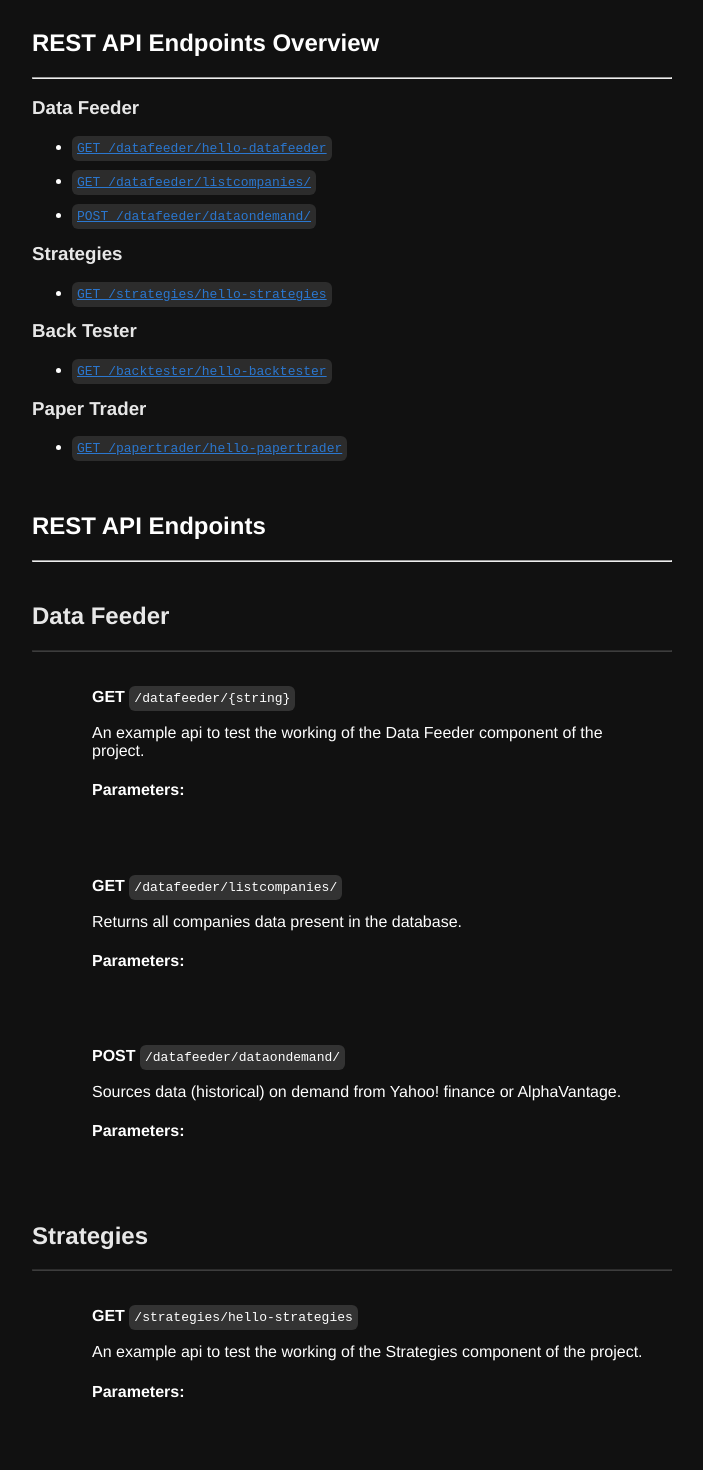
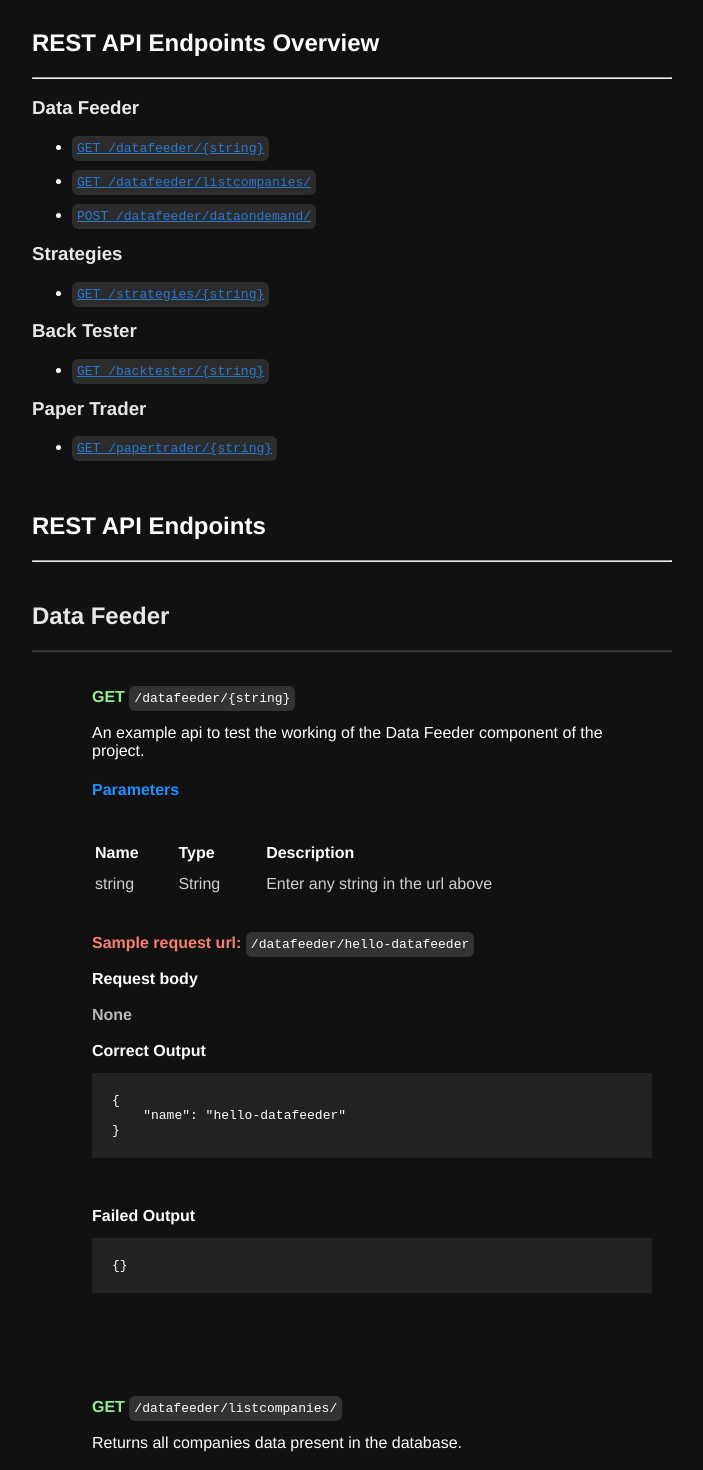
Before and after one commit to Varun487/AIAlgoTrading, a Vue app in the folder AITradingPlatform/UI/ai-trading-platform-ui/: page /api in a window 1280 px wide. Shown: the part 220-1690 px from the top of the page, without its empty margins (288-991 px from the left). Built offline with nearby package versions, Linux system fonts and the light colour scheme.

Commit message:
Completed REST API docs page

```diff
--- /dev/null
+++ b/AITradingPlatform/UI/ai-trading-platform-ui/src/components/Common/JsonBlock.vue
@@ -0,0 +1,21 @@
+<template>
+  <code>
+    <pre>{{ text }}</pre>
+  </code>
+</template>
+
+<script>
+export default {
+  name: "JsonBlock",
+  props: {
+    text: String,
+  },
+};
+</script>
+
+<style scoped>
+pre{
+	background-color: #222222;
+	padding: 20px;
+}
+</style>
--- a/AITradingPlatform/UI/ai-trading-platform-ui/src/components/RestApi/EndpointDescriptionItem.vue
+++ b/AITradingPlatform/UI/ai-trading-platform-ui/src/components/RestApi/EndpointDescriptionItem.vue
@@ -1,19 +1,58 @@
 <template>
   <div>
+
     <h2>{{ heading }}</h2>
     <hr />
 
     <ul v-for="api in apis" :key="api.code">
-      <li class="DescItem">
-        <b>{{ api.type }}</b> <Code :codetext="api.code" />
+      <li :id="api.link" class="desc-item">
+        <b class="api-type">{{ api.type }}</b> <Code :codetext="api.code" />
         <br />
         <br />
 
         {{ api.description }}
         <br />
 
-		<h4>Parameters: </h4>
+        <h4 class="api-parameters">Parameters</h4>
 
+        <table v-if="api.parameters">
+          <tr>
+            <th>Name</th>
+            <th>Type</th>
+            <th>Description</th>
+          </tr>
+          <tr v-for="parameter in api.parameters" :key="parameter.name">
+            <td>{{ parameter.name }}</td>
+            <td>{{ parameter.type }}</td>
+            <td>{{ parameter.desc }}</td>
+          </tr>
+        </table>
+
+        <h4 v-else  class="none" >None</h4>
+        <br />
+
+        <b class="api-correct-url">Sample request url: </b>
+        <Code :codetext="api.req_url" />
+        <br />
+        <br />
+
+        <b class="request-body">Request body </b>
+		<JsonBlock v-if="api.req_body" :text="api.req_body" />
+		<b v-else class="none" ><br /><br />None</b>
+        <br />
+        <br />
+
+        <b class="correct-output">Correct Output </b>
+        <JsonBlock v-if="api.correct_output" :text="api.correct_output" />
+		<b v-else class="none" ><br /><br />None</b>
+        <br />
+        <br />
+
+        <b class="failed-output">Failed Output </b>
+        <JsonBlock v-if="api.failed_output" :text="api.failed_output" />
+		<b v-else class="none" ><br /><br />None</b>
+        <br />
+        <br />
       </li>
     </ul>
   </div>
@@ -21,11 +60,13 @@
 
 <script>
 import Code from "../Common/Code.vue";
+import JsonBlock from "../Common/JsonBlock.vue";
 
 export default {
   name: "EndpointOverviewItem",
   components: {
     Code,
+	JsonBlock,
   },
   props: {
     heading: String,
@@ -54,7 +95,35 @@ hr {
   opacity: 0.2;
 }
 
-.DescItem {
+.desc-item {
   padding: 20px;
 }
+
+table {
+  width: 100%;
+  padding-top: 20px;
+  padding-bottom: 20px;
+}
+
+.api-type {
+  color: lightgreen;
+}
+
+.api-correct-url {
+  color: #fa8072;
+}
+
+.api-parameters {
+  color: #1e90ff;
+}
+
+td {
+  opacity: 0.8;
+  padding-top: 10px;
+  padding-right: 10px;
+}
+
+.none{
+	opacity: 0.7;
+}
 </style>
--- a/AITradingPlatform/UI/ai-trading-platform-ui/src/components/RestApi/EndpointsDescriptionList.vue
+++ b/AITradingPlatform/UI/ai-trading-platform-ui/src/components/RestApi/EndpointsDescriptionList.vue
@@ -23,55 +23,175 @@ export default {
         {
           type: "GET",
           code: "/datafeeder/{string}",
-          link: "https://aialgotrader.xyz/api/",
+          link: "example-datafeeder",
           description:
             "An example api to test the working of the Data Feeder component of the project.",
-          parameters: [],
+          parameters: [
+            {
+              name: "string",
+              type: "String",
+              desc: "Enter any string in the url above",
+            },
+          ],
+          req_url: "/datafeeder/hello-datafeeder",
+          req_body: ``,
+          correct_output: `{
+    "name": "hello-datafeeder"
+}`,
+          failed_output: `{}`,
         },
         {
           type: "GET",
           code: "/datafeeder/listcompanies/",
-          link: "https://aialgotrader.xyz/api/",
+          link: "list-companies",
           description: "Returns all companies data present in the database.",
-          parameters: [],
+          parameters: false,
+          req_url: "/datafeeder/listcompanies/",
+          req_body: ``,
+          correct_output: `[
+    {
+        "name": "TCS BSE",
+        "ticker": "TCS.BO",
+        "sector": "Technology"
+    },
+    {
+        "name": "TCS NSE",
+        "ticker": "TCS.NS",
+        "sector": "Technology"
+    }
+]`,
+          failed_output: `{}`,
         },
         {
           type: "POST",
           code: "/datafeeder/dataondemand/",
-          link: "https://aialgotrader.xyz/api/",
+          link: "data-ondemand",
           description:
-            "Sources data (historical) on demand from Yahoo! finance or AlphaVantage.",
-          parameters: [],
+            "Sources data (historical) within date range on demand from Yahoo! finance or AlphaVantage.",
+          parameters: [
+            {
+              name: "companies",
+              type: "Array of Strings",
+              desc:
+                "An array of strings mentioning the stock tickers to collect data from",
+            },
+            {
+              name: "start_date",
+              type: "Date time string",
+              desc:
+                "A string in the format of yyyy-mm-dd hh:MM:ss. It denotes the datetime to start collecting data for the list of stock tickers provided above.",
+            },
+            {
+              name: "end_date",
+              type: "Date time string",
+              desc:
+                "A string in the format of yyyy-mm-dd hh:MM:ss. It denotes the datetime to end collecting data for the list of stock tickers provided above.",
+            },
+            {
+              name: "provider",
+              type: "String",
+              desc:
+                "Data provider to source data from. Can only take values of 'Yahoo' and 'Alpha'",
+            },
+            {
+              name: "time_period",
+              type: "String",
+              desc:
+                "Mentions the time period of data to be collected. If sourcing from Yahoo finance, then value has to be 'daily'. Else, if sourcing from Alpha Vantage, can take any of the following values ['1min', '5min', '15min', '30min', '60min']",
+            },
+			{
+              name: "slice",
+              type: "String",
+              desc: "Is applicable only for Alpha vantage, can take values in range('year1month1' to 'year1month12') and range('year2month1' to 'year2month12'). Even though the slice is not required for Yahoo Finance, it must be present and take a valid value for the request to be valid",
+            },
+          ],
+          req_url: "/datafeeder/dataondemand/",
+          req_body: `{
+    "companies": ["TCS.NS", "TCS.BO"],
+    "start_date": "2021-05-1 00:00:00",
+    "end_date": "2021-05-15 00:00:00",
+    "provider": "Yahoo",
+    "time_period": "daily",
+    "slice": "year1month1"
+}`,
+          correct_output: `{
+    "status": "valid",
+    "collected_data": [
+        "TCS.NS",
+        "TCS.BO"
+    ],
+    "data_not_found": [],
+    "provider": "Yahoo"
+}`,
+          failed_output: `{
+    "status": "Invalid request, please check the documentation for the correct request format."
+}`,
         },
       ],
       StrategiesApis: [
         {
           type: "GET",
-          code: "/strategies/hello-strategies",
-          link: "https://aialgotrader.xyz/api/",
+          code: "/strategies/{string}",
+          link: "example-strategies",
           description:
             "An example api to test the working of the Strategies component of the project.",
-          parameters: [],
+          parameters: [
+            {
+              name: "string",
+              type: "String",
+              desc: "Enter any string in the url above",
+            },
+          ],
+          req_url: "/strategies/hello-strategies",
+          req_body: ``,
+          correct_output: `{
+    "name": "hello-strategies"
+}`,
+          failed_output: `{}`,
         },
       ],
       BackTesterApis: [
         {
           type: "GET",
-          code: "/backtester/hello-backtester",
-          link: "https://aialgotrader.xyz/api/",
+          code: "/backtester/{string}",
+          link: "example-backtester",
           description:
             "An example api to test the working of the Back tester component of the project.",
-          parameters: [],
+          parameters: [
+            {
+              name: "string",
+              type: "String",
+              desc: "Enter any string in the url above",
+            },
+          ],
+          req_url: "/backtester/hello-backtester",
+          req_body: ``,
+          correct_output: `{
+    "name": "hello-backtester"
+}`,
+          failed_output: `{}`,
         },
       ],
       PaperTraderApis: [
         {
           type: "GET",
-          code: "/papertrader/hello-papertrader",
-          link: "https://aialgotrader.xyz/api/",
+          code: "/papertrader/{string}",
+          link: "example-papertrader",
           description:
             "An example api to test the working of the Paper Trader component of the project.",
-          parameters: [],
+          parameters: [
+            {
+              name: "string",
+              type: "String",
+              desc: "Enter any string in the url above",
+            },
+          ],
+          req_url: "/papertrader/hello-papertrader",
+          req_body: ``,
+          correct_output: `{
+    "name": "hello-papertrader"
+}`,
+          failed_output: `{}`,
         },
       ],
     };
--- a/AITradingPlatform/UI/ai-trading-platform-ui/src/components/RestApi/EndpointsOverviewList.vue
+++ b/AITradingPlatform/UI/ai-trading-platform-ui/src/components/RestApi/EndpointsOverviewList.vue
@@ -21,34 +21,34 @@ export default {
     return {
       DataFeederLinks: [
         {
-          code: "GET /datafeeder/hello-datafeeder",
-          link: "https://aialgotrader.xyz/api/",
+          code: "GET /datafeeder/{string}",
+          link: "#example-datafeeder",
         },
         {
           code: "GET /datafeeder/listcompanies/",
-          link: "https://aialgotrader.xyz/api/",
+          link: "#list-companies",
         },
         {
           code: "POST /datafeeder/dataondemand/",
-          link: "https://aialgotrader.xyz/api/",
+          link: "#data-ondemand",
         },
       ],
       StrategiesLinks: [
         {
-          code: "GET /strategies/hello-strategies",
-          link: "https://aialgotrader.xyz/api/",
+          code: "GET /strategies/{string}",
+          link: "#example-strategies",
         },
       ],
       BackTesterLinks: [
         {
-          code: "GET /backtester/hello-backtester",
-          link: "https://aialgotrader.xyz/api/",
+          code: "GET /backtester/{string}",
+          link: "#example-backtester",
         },
       ],
       PaperTraderLinks: [
         {
-          code: "GET /papertrader/hello-papertrader",
-          link: "https://aialgotrader.xyz/api/",
+          code: "GET /papertrader/{string}",
+          link: "#example-papertrader",
         },
       ],
     };
```
Also changed, not shown: 1 other file (tests, documents, lock files or other folders).
